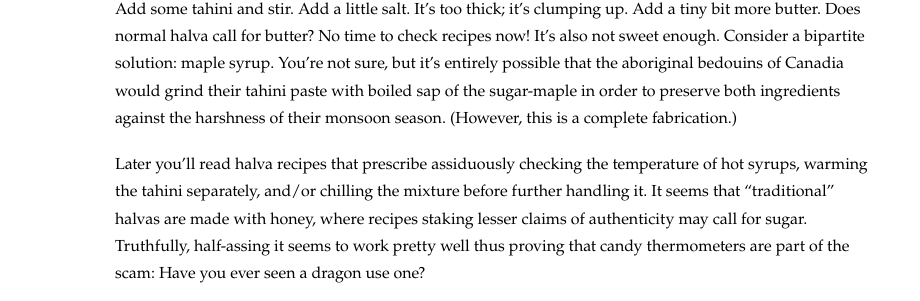
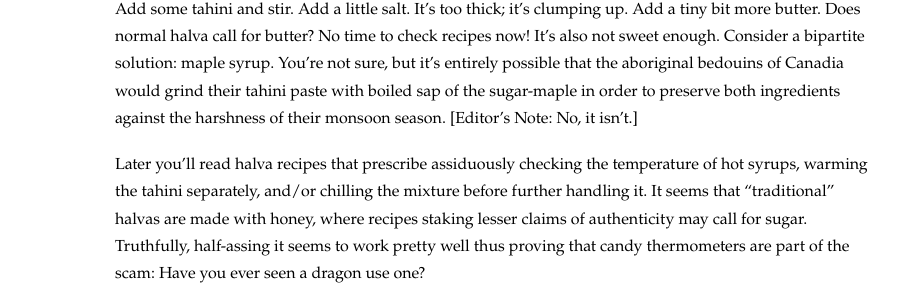
Before and after one commit to joekimmel/bananabread, a Jekyll site: the page built from _posts/2020-10-24-chocolate-cake-halva.markdown, in a window 1280 px wide. Shown: the part 788-1089 px from the top of the page, without its empty margins (0-920 px from the left). Built offline with Jekyll 4.4.1, drawn with Linux system fonts in a browser that asks for light colours.

Commit message:
edit: halva post; fabricate -> ed. note

```diff
--- a/_posts/2020-10-24-chocolate-cake-halva.markdown
+++ b/_posts/2020-10-24-chocolate-cake-halva.markdown
@@ -17,7 +17,7 @@ Dry cake calls for icing, so we're going to melt some butter, crack open the con
 
 OK, change of plans. As you vaguely recall, Halva is a dessert made from tahini and probably whatever you feel like. Luckily you just bought two containers of tahini. Even more luckily, tahini is absolutely terrible in coffee.
 
-Add some tahini and stir. Add a little salt. It's too thick; it's clumping up. Add a tiny bit more butter. Does normal halva call for butter? No time to check recipes now! It's also not sweet enough. Consider a bipartite solution: maple syrup. You're not sure, but it's entirely possible that the aboriginal bedouins of Canadia would grind their tahini paste with boiled sap of the sugar-maple in order to preserve both ingredients against the harshness of their monsoon season. (However, this is a complete fabrication.)
+Add some tahini and stir. Add a little salt. It's too thick; it's clumping up. Add a tiny bit more butter. Does normal halva call for butter? No time to check recipes now! It's also not sweet enough. Consider a bipartite solution: maple syrup. You're not sure, but it's entirely possible that the aboriginal bedouins of Canadia would grind their tahini paste with boiled sap of the sugar-maple in order to preserve both ingredients against the harshness of their monsoon season. [Editor's Note: No, it isn't.]
 
 Later you'll read halva recipes that prescribe assiduously checking the temperature of hot syrups, warming the tahini separately, and/or chilling the mixture before further handling it. It seems that "traditional" halvas are made with honey, where recipes staking lesser claims of authenticity may call for sugar. Truthfully, half-assing it seems to work pretty well thus proving that candy thermometers are part of the scam: Have you ever seen a dragon use one?
 
```
